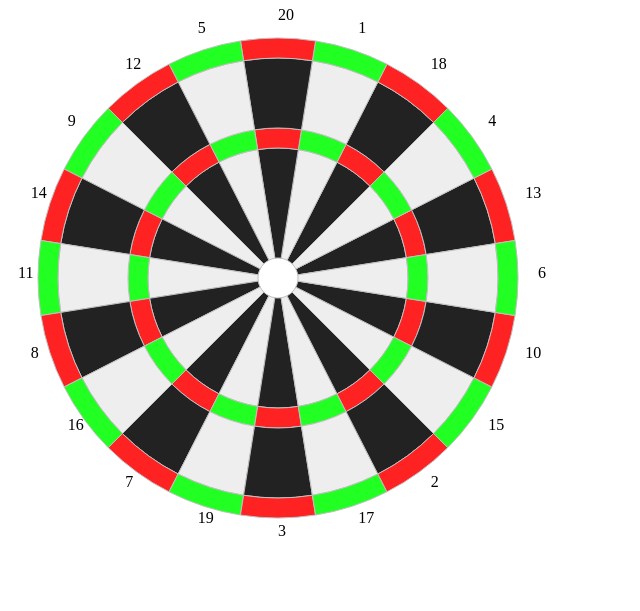
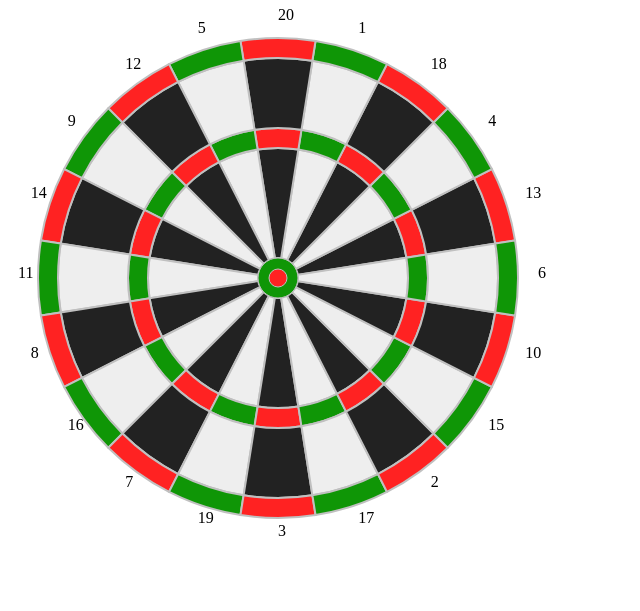
Before and after one commit to chrislintw/dartboard, a plain HTML site: page index.html in a window 1280 px wide. Shown: the whole page, without its empty margins (0-640 px from the left). Drawn offline with nearby package versions, Linux system fonts and the light colour scheme.

Commit message:
add bulls eye

```diff
--- a/index.html
+++ b/index.html
@@ -19,20 +19,21 @@
   </div>
   <script>
     $(function(){
+
       // functions
-      var getX = function(x, radius, angle){
+      var getX = (x, radius, angle) => {
         return x + radius * Math.cos(angle * Math.PI / 180)
       }
-      var getY = function(y, radius, angle){
+      var getY = (y, radius, angle) => {
         return y - radius * Math.sin(angle * Math.PI / 180)
       }
       var svg =  $('svg');
       var startAngle = 9;
       var radii = [20, 130, 150, 220, 240]
-      var points = [13,4,18,1,20,5,12,9,14,11,8,16,7,19,3,17,2,15,10,6]
+      var points = [13, 4, 18, 1, 20, 5, 12, 9, 14, 11, 8, 16, 7, 19, 3, 17, 2, 15, 10, 6]
       var centre = { x: 270, y: 270 }
-      var getPoints = function(angle){
-        return $.map(radii, function(radius) {
+      var getPoints = (angle) => {
+        return $.map(radii, (radius) => {
           return {
             x: getX(centre.x, radius, angle),
             y: getY(centre.y, radius, angle)
@@ -40,7 +41,7 @@
         })
       }
       var lastPoints = getPoints(startAngle)
-      $.each(points,function(i, p){
+      $.each(points,(i, p) => {
         var deg = 18 * (i+1) + startAngle;
         var newPoints = getPoints(deg);
         // == Draw
@@ -56,14 +57,14 @@
           var rate = 1
           if (j === 1) {
             rate = 3
-            colour = i % 2 == 0 ? "#F22" : "#2F2"
+            colour = i % 2 == 0 ? "#F22" : "#0f9606"
           }
           if (j === 3) {
             rate = 2
-            colour = i % 2 == 0 ? "#F22" : "#2F2"
+            colour = i % 2 == 0 ? "#F22" : "#0f9606"
           }
           path.attr('data-point', p * rate)
-          path.attr('style', "fill:"+ colour+"; stroke:#C0C0C0; stroke-width:1;")
+          path.attr('style', "fill:"+ colour+"; stroke:#C0C0C0; stroke-width:2;")
           path.attr('d',"M "+lastPoints[j].x+","+lastPoints[j].y+" A "+radii[j]+","+radii[j]+" 0 0,0 "+newPoints[j].x+","+newPoints[j].y+" L "+newPoints[j+1].x+","+newPoints[j+1].y+" A "+radii[j+1]+","+radii[j+1]+" 0 0,1 "+lastPoints[j+1].x+","+lastPoints[j+1].y +" Z")
           svg.append(path)
 
@@ -71,9 +72,26 @@
         // ==
         lastPoints = newPoints
       })
+      var bulls_eye = $('<circle>').attr({
+            style: 'fill:#F22; stroke:#C0C0C0; stroke-width:1;',
+            cx: centre.x,
+            cy: centre.y,
+            r: 9
+          })
+          bulls_eye.attr('data-point', 50)
+      var outer_bull = $('<circle>').attr({
+            style: 'fill:#0f9606; stroke:#C0C0C0; stroke-width:1;',
+            cx: centre.x,
+            cy: centre.y,
+            r: 20
+          })
+          outer_bull.attr('data-point', 25)
+
+      svg.append(outer_bull)
+      svg.append(bulls_eye)
       // events
-      $('svg').on('click', 'path',function(){
-        $('#point').html($(this).data('point'))
+      $('svg').on('click', 'path, circle',(e) =>{
+        $('#point').html($(e.currentTarget).data('point'))
       })
       // render
       $('svg').html(svg.html())
```
